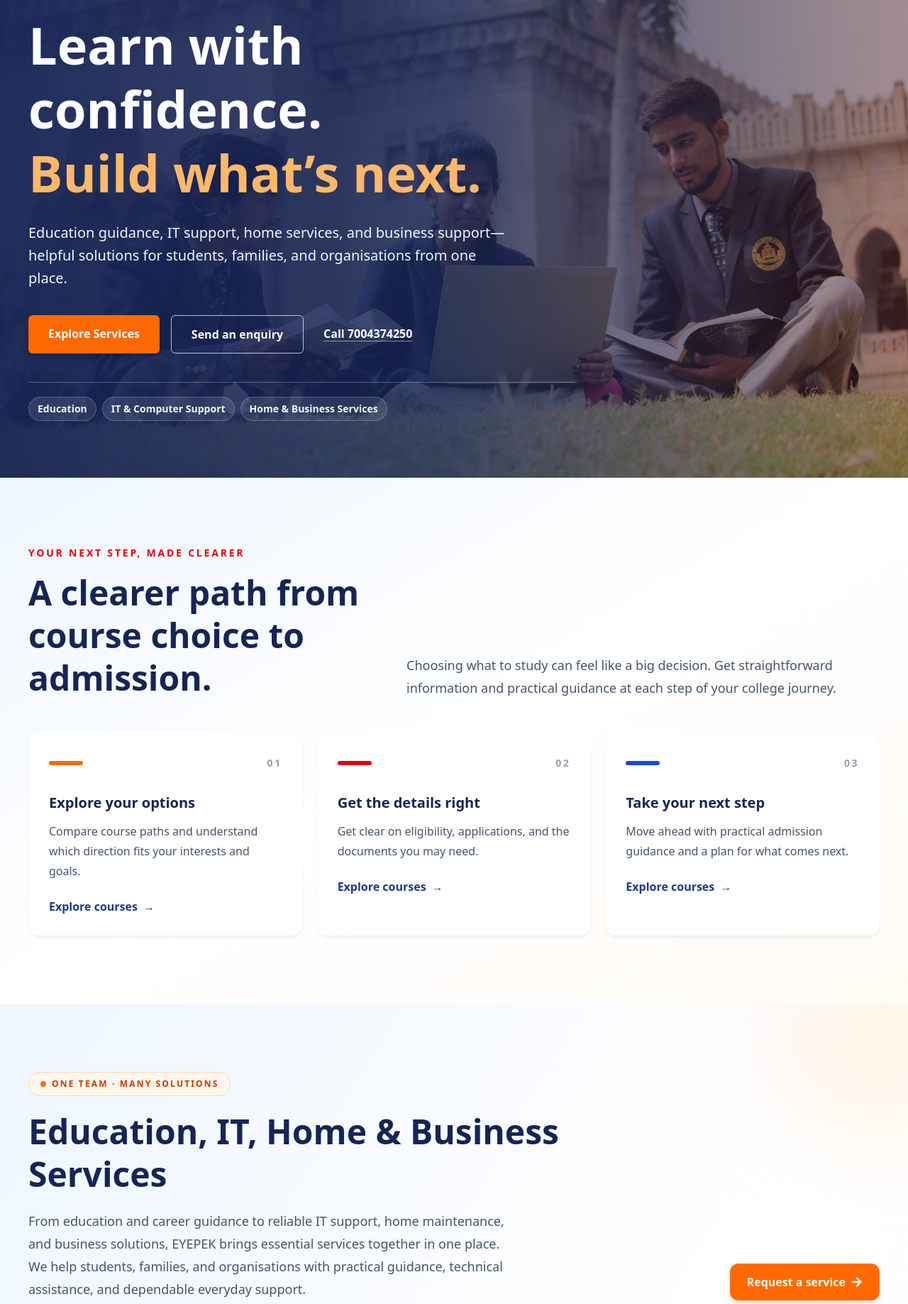
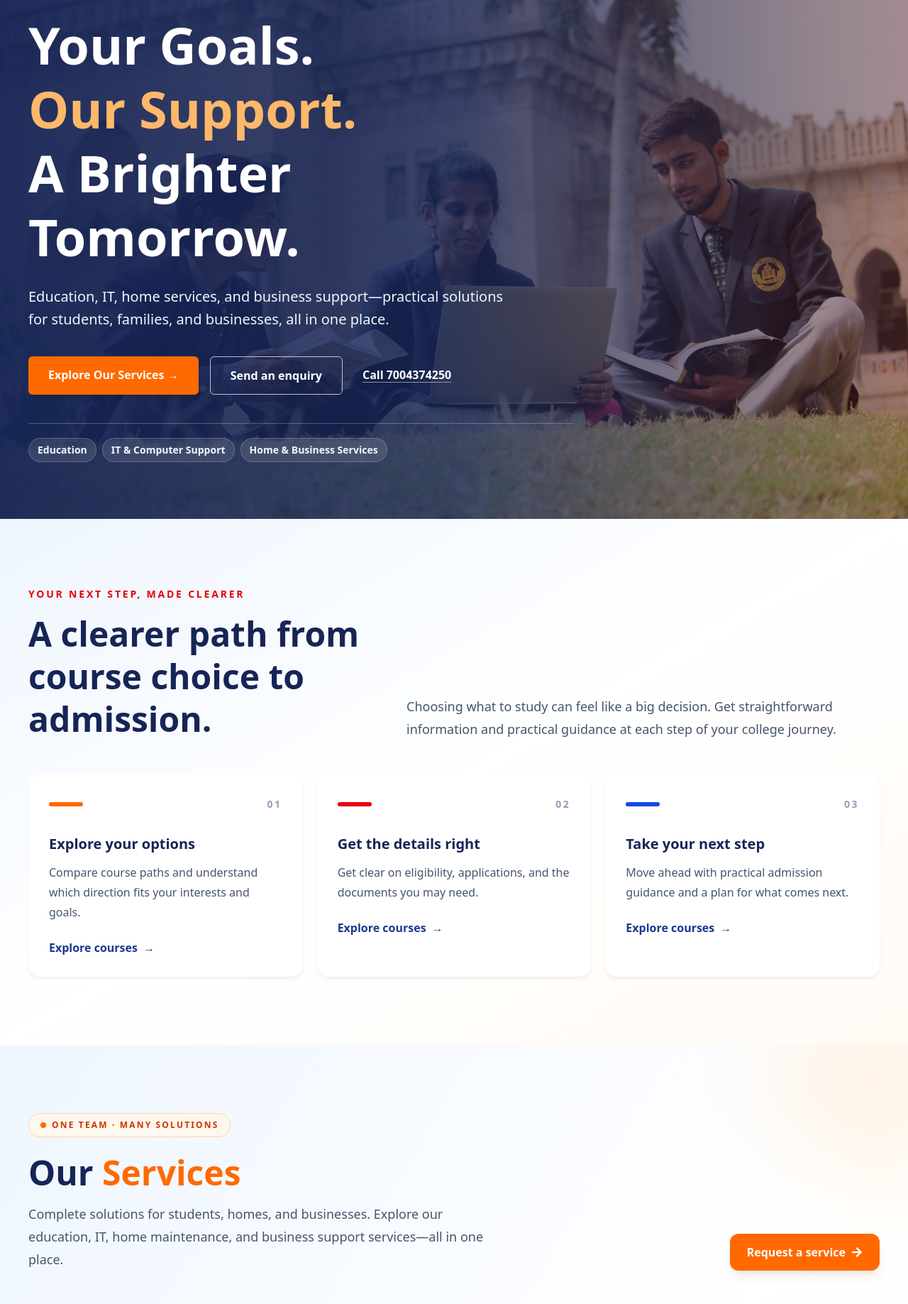
Before and after one commit to eyepek/EYEPEK, a React (Vite) app: page / in a window 1280 px wide. Shown: the part 238-2075 px from the top of the page at 71% size. Built offline with nearby package versions, Linux system fonts and the light colour scheme.

Commit message:
Refresh homepage hero and services presentation

```diff
--- a/src/pages/HomePage.jsx
+++ b/src/pages/HomePage.jsx
@@ -98,14 +98,14 @@ const HomePage = () => (
             <span className='h-2 w-2 rounded-full bg-orange-400' /> EYEPEK
           </p>
           <h1 className='text-4xl font-black leading-tight sm:text-5xl md:text-7xl'>
-            Learn with confidence.<br />
-            <span className='text-orange-300'>Build what’s next.</span>
+            Your Goals.<br />
+            <span className='text-orange-300'>Our Support.</span><br />A Brighter Tomorrow.
           </h1>
           <p className='mt-6 max-w-2xl text-lg leading-8 text-blue-50 md:text-xl'>
-            Education guidance, IT support, home services, and business support—helpful solutions for students, families, and organisations from one place.
+            Education, IT, home services, and business support—practical solutions for students, families, and businesses, all in one place.
           </p>
           <div className='mt-9 flex flex-wrap gap-4'>
-            <a href='#admissions' className='rounded-md bg-orange-500 px-7 py-3.5 font-bold text-white shadow-lg transition hover:bg-orange-400'>Explore Services</a>
+            <a href='#admissions' className='rounded-md bg-orange-500 px-7 py-3.5 font-bold text-white shadow-lg transition hover:bg-orange-400'>Explore Our Services <span aria-hidden='true'>→</span></a>
             <a href='/contact' className='rounded-md border border-white/70 px-7 py-3.5 font-bold text-white transition hover:bg-white hover:text-blue-950'>Send an enquiry</a>
             <a href='tel:7004374250' className='rounded-md px-3 py-3.5 font-bold text-white underline decoration-white/50 underline-offset-4 transition hover:text-orange-200'>Call 7004374250</a>
           </div>
@@ -155,8 +155,8 @@ const HomePage = () => (
               <span className='h-2 w-2 rounded-full bg-orange-500' aria-hidden='true' />
               One team · many solutions
             </p>
-            <h2 className='mt-5 text-3xl font-extrabold leading-tight text-blue-950 md:text-5xl'>Education, IT, Home & Business Services</h2>
-            <p className='mt-5 max-w-2xl text-lg leading-8 text-slate-600'>From education and career guidance to reliable IT support, home maintenance, and business solutions, EYEPEK brings essential services together in one place. We help students, families, and organisations with practical guidance, technical assistance, and dependable everyday support.</p>
+            <h2 className='mt-5 text-3xl font-extrabold leading-tight text-blue-950 md:text-5xl'>Our <span className='text-orange-500'>Services</span></h2>
+            <p className='mt-3 max-w-2xl text-lg leading-8 text-slate-600'>Complete solutions for students, homes, and businesses. Explore our education, IT, home maintenance, and business support services—all in one place.</p>
           </div>
           <a href='/contact' className='inline-flex shrink-0 items-center justify-center gap-2 rounded-xl bg-orange-500 px-6 py-3.5 font-bold text-white shadow-lg shadow-orange-900/10 transition hover:-translate-y-0.5 hover:bg-orange-600 focus-visible:outline-none focus-visible:ring-4 focus-visible:ring-orange-200'>
             Request a service <FaArrowRight aria-hidden='true' />
```
